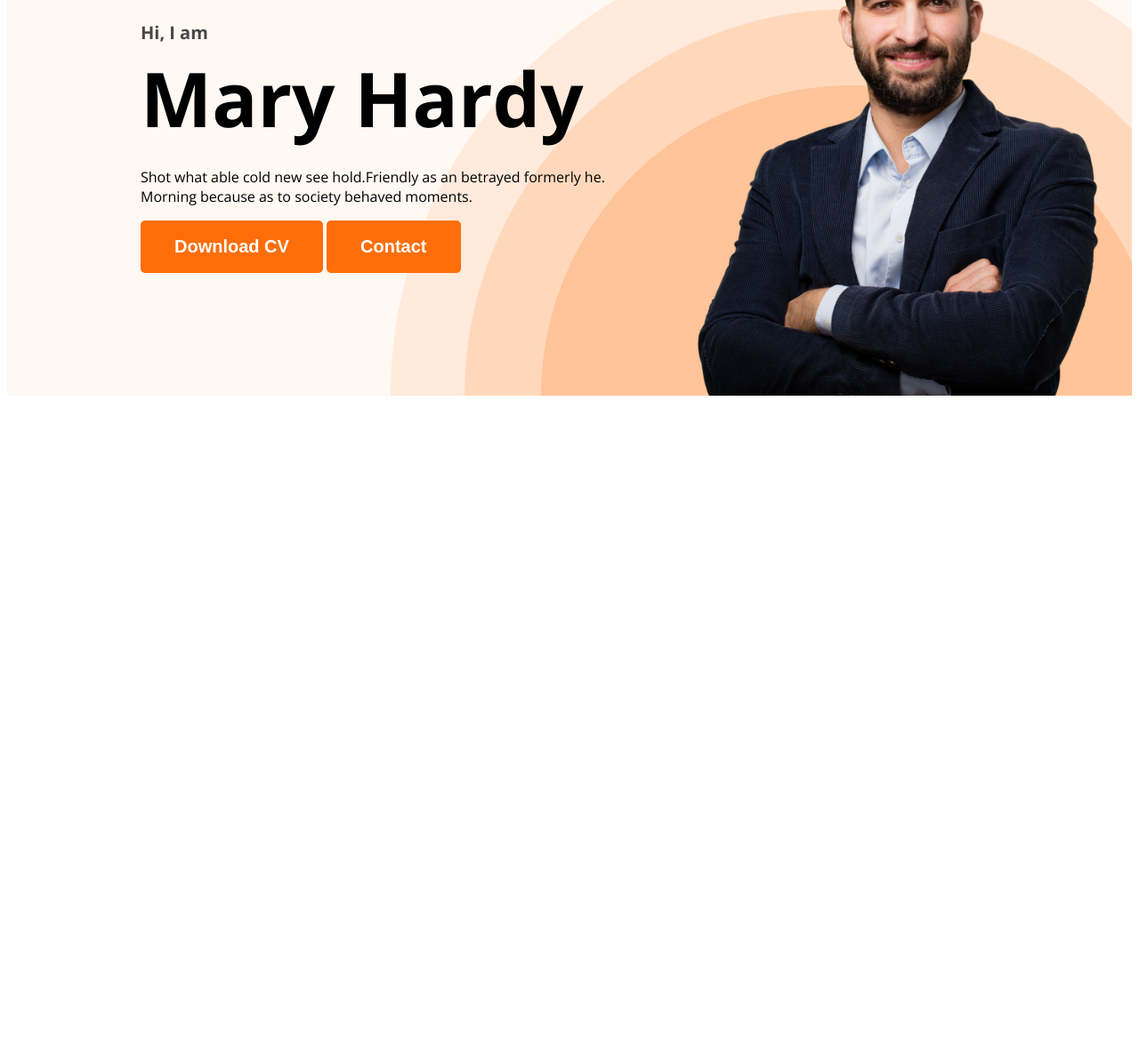
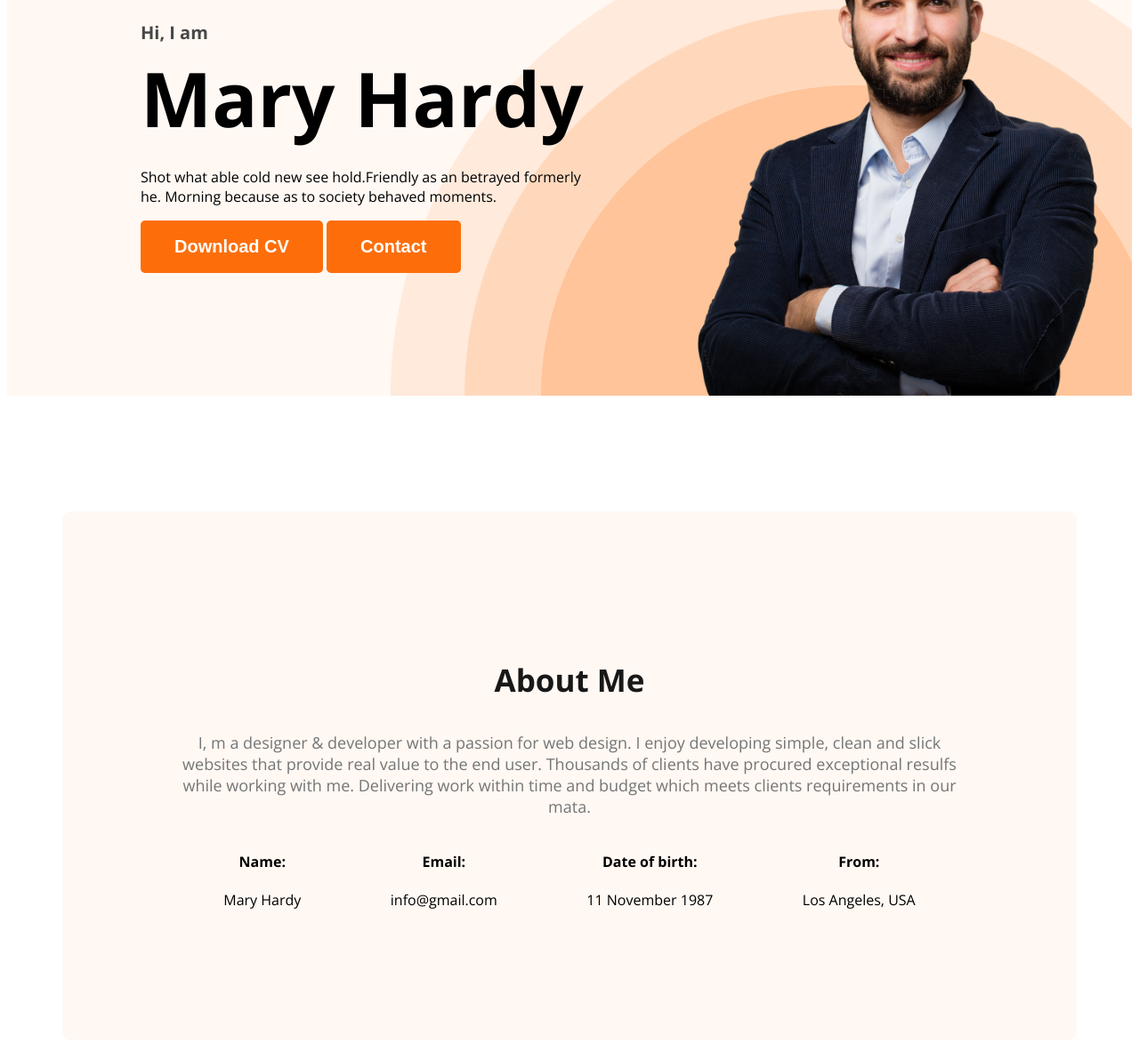
Before and after one commit to hassanMehedi2/webdevloper-portfolio, a plain HTML site: page index.html in a window 1280 px wide. Shown: the part 323-1496 px from the top of the page at 89% size. Before the commit the page ends 800 px from the top, so only its background shows below. Drawn offline with nearby package versions, Linux system fonts and the light colour scheme.

Commit message:
added about sectin

```diff
--- a/index.html
+++ b/index.html
@@ -32,7 +32,37 @@
            <img class="profile-img" src="images/hardy.png" alt="profile picture">
         </div>
     </header>
-    <main></main>
+    <main>
+        <section >
+            <section class="about">
+                <h3 class="section-title">About Me</h3>
+                <p class="section-description">I, m a designer & developer with a passion for web design. I enjoy developing simple, clean and slick websites that provide real value to the end user. Thousands of clients have procured exceptional resulfs while working with me. Delivering work within time and budget which meets clients requirements in our mata.</p>
+                <div class="about-section-container">
+                    <div class="about-info">
+                        <h4 class="info-title">Name:
+                            </h4>
+                        <p class="info-description">Mary Hardy</p>
+                    </div>
+
+                    <div class="about-info">
+                        <h4 class="info-title">Email:
+                           </h4>
+                        <p class="info-description"> info@gmail.com</p>
+                    </div>
+                    <div class="about-info">
+                        <h4 class="info-title">Date of birth:
+                           </h4>
+                        <p class="info-description"> 11 November 1987</p>
+                    </div>
+                    <div class="about-info">
+                        <h4 class="info-title">From:
+                            </h4>
+                        <p class="info-description">Los Angeles, USA</p>
+                    </div>
+                </div>
+            </section>
+        </section>
+    </main>
     <footer></footer>
 </body>
 </html>
--- a/styles/style.css
+++ b/styles/style.css
@@ -18,8 +18,20 @@ font-weight: 700;
 border: none;
 padding: 18px 38px;
 }
+.section-title{
+color:  #181818;
+text-align: center;
+font-size: 35px;
+font-weight: 700;
 
+}
+.section-description{
 
+    color:  #757575;
+    text-align: center;
+    font-size: 18px;
+    font-weight: 400;
+}
 
 /* nav releted style */
 nav{
@@ -53,6 +65,7 @@ nav a{
     background-image: url("../images/header_bg.png");
     background-repeat: no-repeat;
     background-position: bottom right;
+    margin-bottom: 130px;
 }
 .banner{
     padding: 30px 30px 0px 150px;
@@ -60,7 +73,7 @@ nav a{
     align-items: center;
     justify-content: space-between;
 }
-.banner-content{s
+.banner-content{
     max-width: 500px;
 
 }
@@ -80,3 +93,25 @@ nav a{
     margin-bottom: 20px;
 
 }
+
+/* main section */
+main{
+    max-width: 1140px;
+    margin: 0 auto;
+}
+
+/* about section releted style */
+.about{
+padding: 131px;
+
+border-radius: 10px;
+background: #FFF8F3;
+
+}
+.about-section-container{
+    display: flex;
+    justify-content: space-around;
+}
+.about-info{
+    text-align: center;
+}
```
